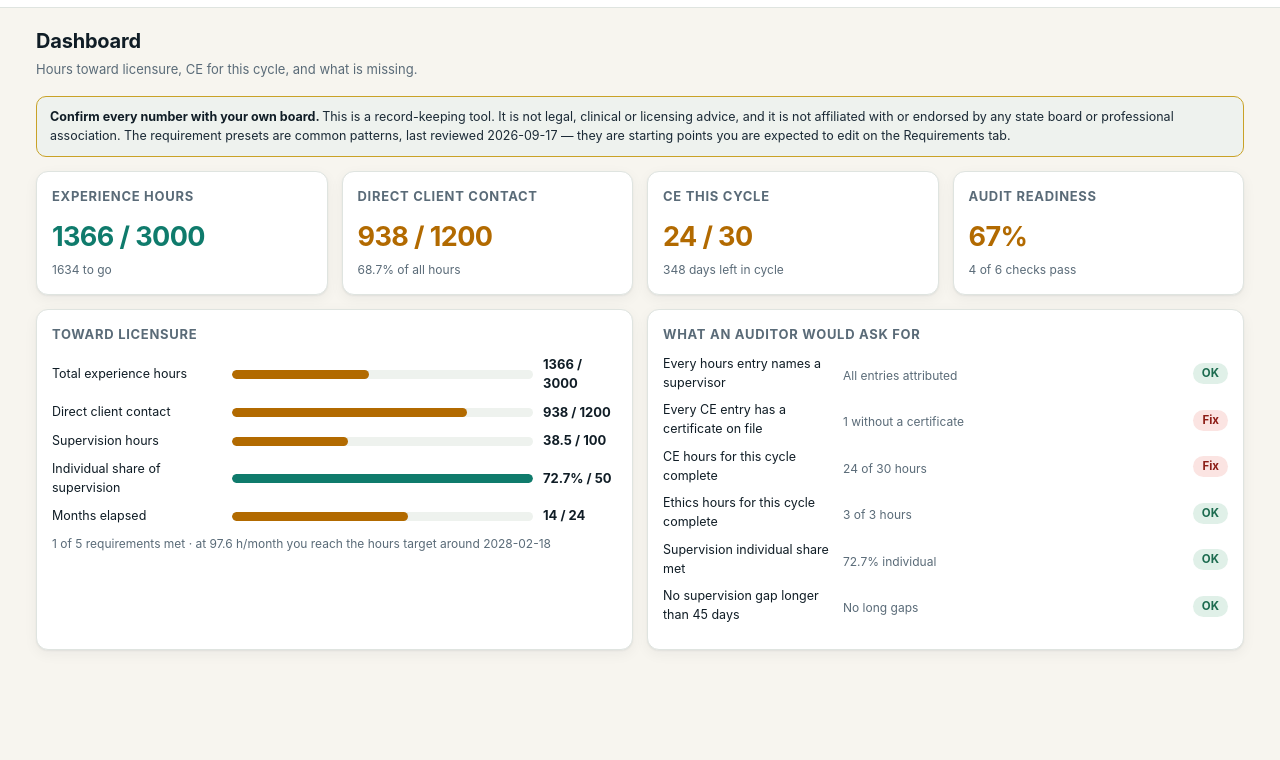
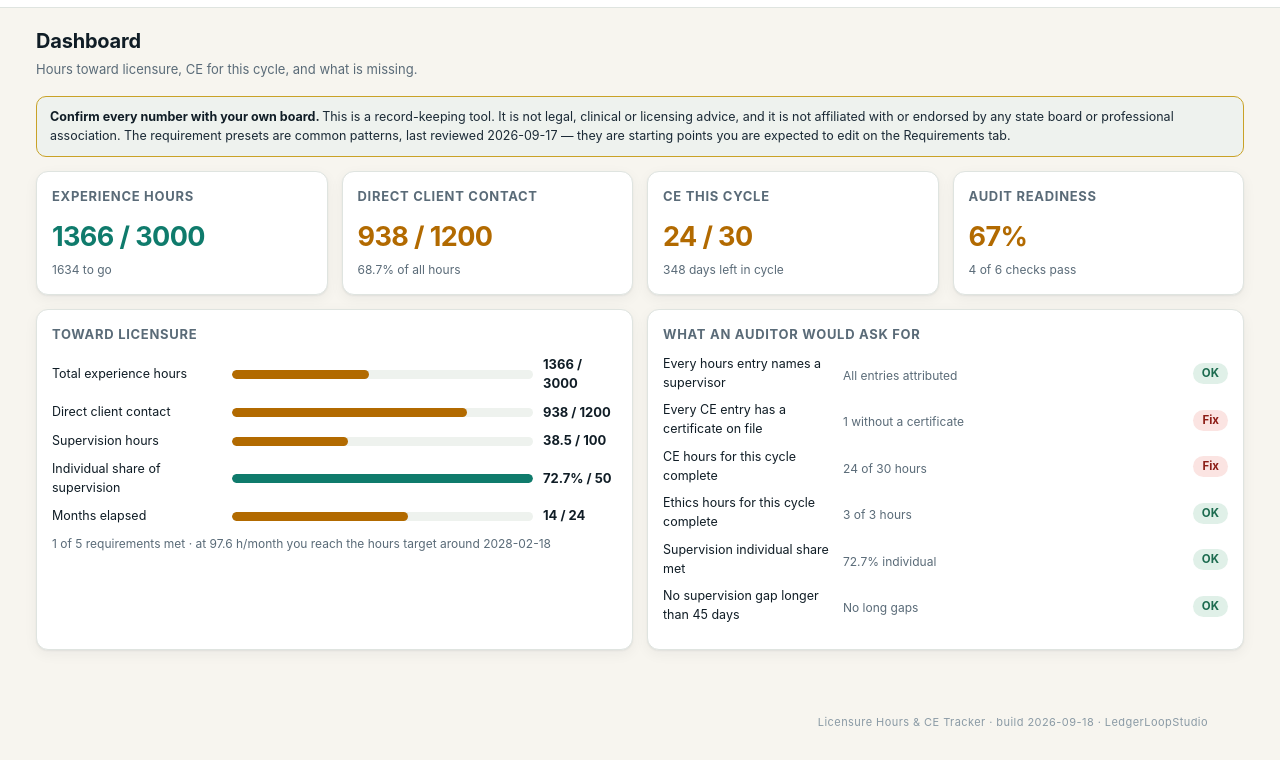
Before and after one commit to ledgerloopstudio/licensure-hours-demo, a plain HTML site: page index.html in a window 1280 px wide. Shown: the part 106-866 px from the top of the page. Before the commit the page ends 816 px from the top, so only its background shows below. Drawn offline with Linux system fonts and the light colour scheme.

Commit message:
Add build stamp to index.htmlAdd build stamp for cache verification
Add build stamp to the footer for version tracking.

```diff
--- a/index.html
+++ b/index.html
@@ -103,6 +103,7 @@ textarea{min-height:64px;resize:vertical}
 .demo-banner .x{position:absolute;right:10px;top:6px;background:none;border:none;color:#fff;font:inherit;cursor:pointer;opacity:.85;padding:4px 8px}
 .demo-banner .x:hover{opacity:1}
 @media print{.demo-banner{display:none!important}}
+.buildstamp{max-width:1180px;margin:0 auto;padding:4px 22px 30px;color:#8A9AA5;font-size:11px;letter-spacing:.04em;text-align:right}
 </style></head>
 <body>
 <div class="demo-banner" id="demoBanner">DEMO — example data, add up to 15 of your own hour entries and see whether it thinks the way you do. Nothing is saved permanently and it can reset any time. <a href="https://www.etsy.com/shop/LedgerLoopStudio" target="_blank" rel="noopener">Buy the full version</a> for your own unlimited, permanent copy.<button class="x" onclick="document.getElementById('demoBanner').style.display='none'" aria-label="Dismiss">✕</button></div>
@@ -112,6 +113,7 @@ textarea{min-height:64px;resize:vertical}
   <button class="tab" data-toggledark="1">☾ Dark</button>
 </div>
 <div class="wrap" id="app"></div>
+<div class="buildstamp noprint">Licensure Hours &amp; CE Tracker &middot; build 2026-09-18 &middot; LedgerLoopStudio</div>
 
 <script id="logic">
 /* ============================================================================
```
